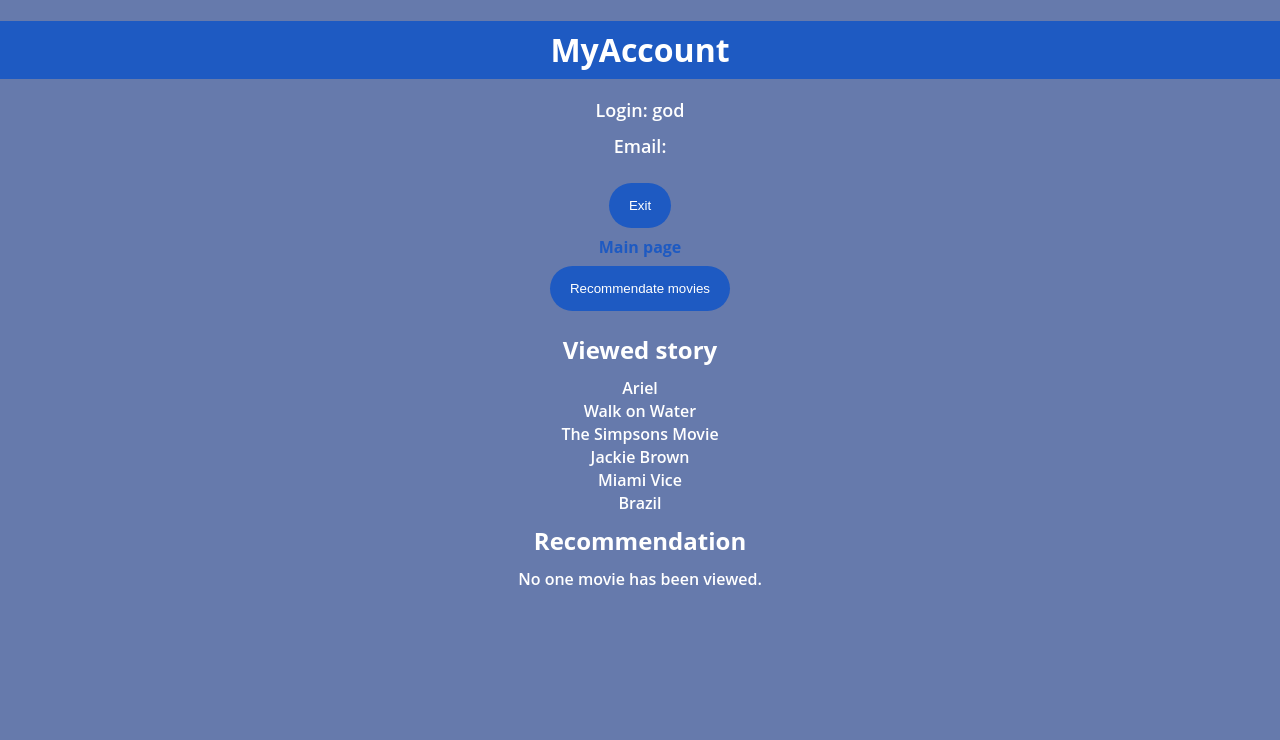
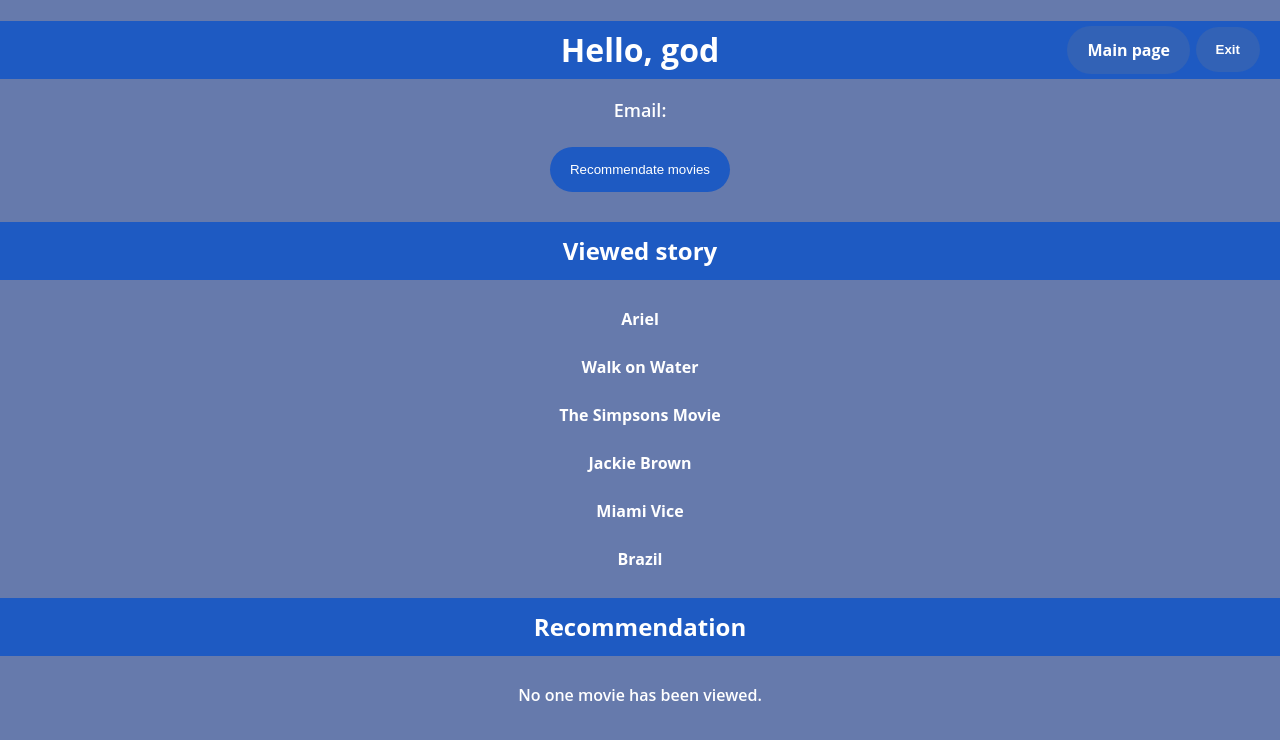
Before and after one commit to F1linnn/courseWork, a Django app: page /user_profile/ in a window 1280 px wide. Shown: the top 740 px of the page. Run offline with Django 4.2, Linux system fonts and the light colour scheme; a user stored in the database is signed in; data comes from the database, SQL or seed files in the repository; both versions use the stored data as it was after the commit.

Commit message:
ну вроде пекна

```diff
--- a/movie_recommendation/movies/static/css/myAccount.css
+++ b/movie_recommendation/movies/static/css/myAccount.css
@@ -10,6 +10,12 @@
 }
 
 h1 {
+    background-color: #1e5ac2;
+    color: white;
+    padding: 20px 0;
+}
+
+h2 {
     background-color: #1e5ac2;
     color: white;
     padding: 20px 0;
@@ -35,8 +41,12 @@
 
 a {
     text-decoration: none;
-    color: #1e5ac2;
+    color: #ffffff;
     font-weight: bold;
+}
+
+a:hover {
+    background: #2b5eb6;
 }
 
 ul {
@@ -46,10 +56,45 @@
 
 ul li {
     font-size: 16px;
-    margin: 5px;
+    margin: 10px 0;
+    padding: 10px;
+    border-radius: 5px;
 }
 
 ul li:empty::before {
     content: "No movies to display.";
     font-style: italic;
+    color: #ccc; /* Adjust the color as needed */
 }
+
+ul li:hover {
+    background: #1e5ac2; /* Highlight color on hover */
+}
+
+.main-page-link {
+    position: absolute;
+    top: 16px;
+    right: 80px;
+    background: #3262b6;
+    color: #ffffff;
+    border: none;
+    border-radius: 25px;
+    padding: 15px 20px;
+    cursor: pointer;
+    margin: 10px;
+}
+
+.exit-btn {
+    position: absolute;
+    top: 17px;
+    right: 10px;
+    background: #3262b6;
+    color: #ffffff;
+    border: none;
+    border-radius: 25px;
+    padding: 15px 20px;
+    cursor: pointer;
+    margin: 10px;
+    font-weight: bold;
+    text-decoration: none;
+}
--- a/movie_recommendation/movies/templates/movies/user_profile.html
+++ b/movie_recommendation/movies/templates/movies/user_profile.html
@@ -6,25 +6,25 @@
     <link rel="stylesheet" href="{% static 'css/myAccount.css'%}" type="text/css">
 </head>
 <body>
-    <h1>MyAccount</h1>
-    <p>Login: {{ user.username }}</p>
+    <h1>Hello, {{user.username}}</h1>
     <p>Email: {{ user.email }}</p>
 
     <form method="post" action="{% url 'logout' %}">
         {% csrf_token %}
-        <button type="submit">Exit</button>
+        <button type="submit" class="exit-btn">Exit</button>
     </form>
- <a href="{% url 'movie_list' %}">Main page</a>
+
+    <a href="{% url 'movie_list' %}" class="main-page-link">Main page</a>
 
     <form method="post" action="{% url 'run_server_script' %}">
     {% csrf_token %}
     <button type="submit">Recommendate movies</button>
-</form>
+    </form>
 
 <h2>Viewed story</h2>
-<ul>
+<ul class="viewed-movies-list">
     {% for watched_movie in watched_movies %}
-        <li>{{ watched_movie.movie.title }}</li>
+        <li><a href="{% url 'movie_detail' watched_movie.movie.id %}">{{ watched_movie.movie.title }}</a></li>
     {% empty %}
         <li>No one movie has been viewed.</li>
     {% endfor %}
```
Also changed, not shown: movie_recommendation/db.sqlite3, 1 other file.
